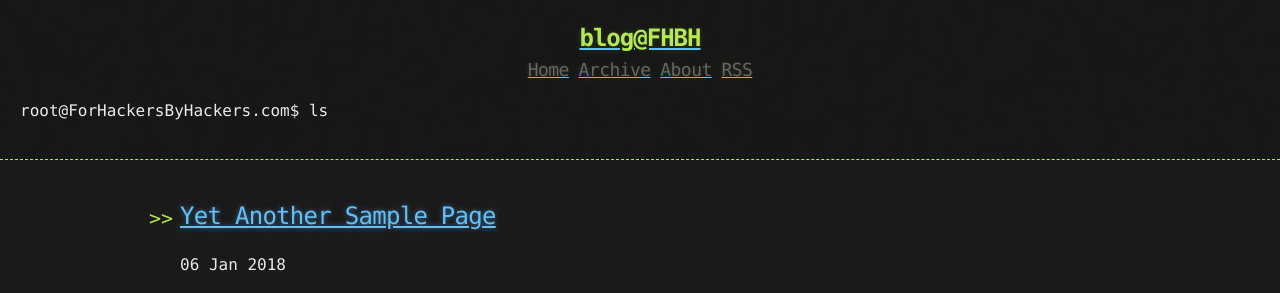
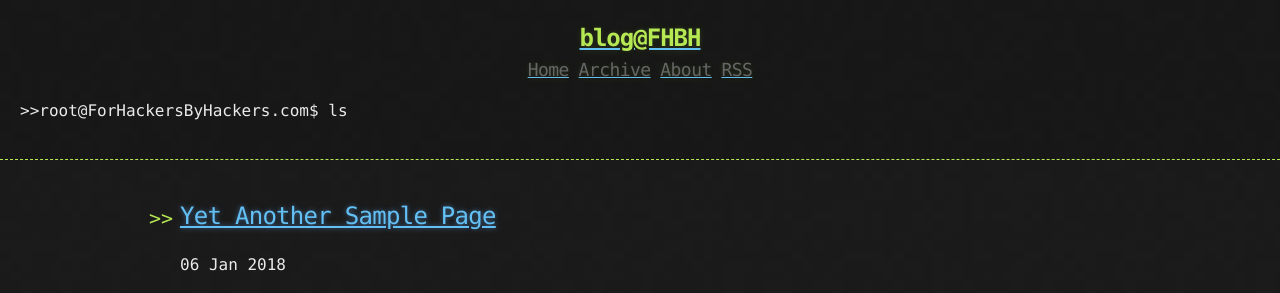
Before and after one commit to bugcatchernade/blog, a Jekyll site: the page built from index.html, in a window 1280 px wide. Shown: the top 293 px of the page. Built offline with Jekyll 4.4.1, drawn with Linux system fonts in a browser that asks for light colours; the list of posts is cut into pages by our own code.

Commit message:
Update header.html

```diff
--- a/_includes/header.html
+++ b/_includes/header.html
@@ -8,7 +8,7 @@
       {% include links.html %}
     </div>
     <div>
-    <p class="header-text"> root@ForHackersByHackers.com$ ls </p>
+    <p class="header-text"> >>root@ForHackersByHackers.com$ ls </p>
     </div>
     </div>
 </header>
```
